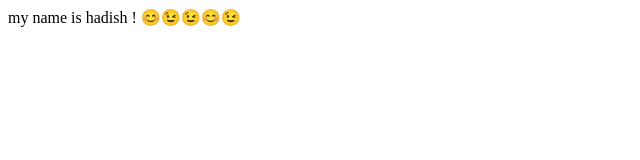
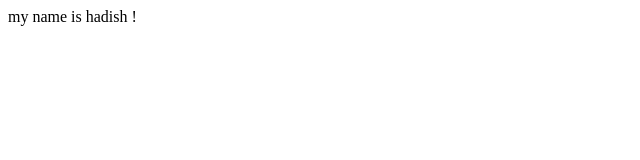
Before and after one commit to hadishblank/hadishblank.github.io, a plain HTML site: page index.html in a window 1280 px wide. Shown: the whole page, without its empty margins (0-640 px from the left). Drawn offline with Linux system fonts and the light colour scheme.

Commit message:
Update index.html

```diff
--- a/index.html
+++ b/index.html
@@ -7,6 +7,6 @@
     <title>hello</title>
 </head>
 <body>
-    my name is hadish ! 😊😉😉😊😉
+    my name is hadish !
 </body>
 </html>
```
